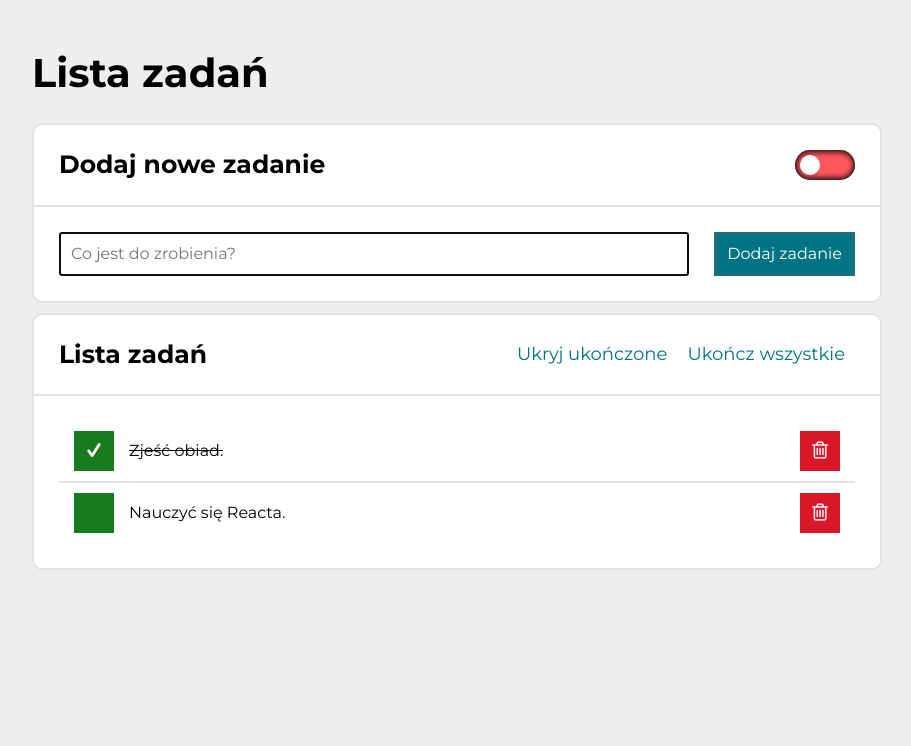
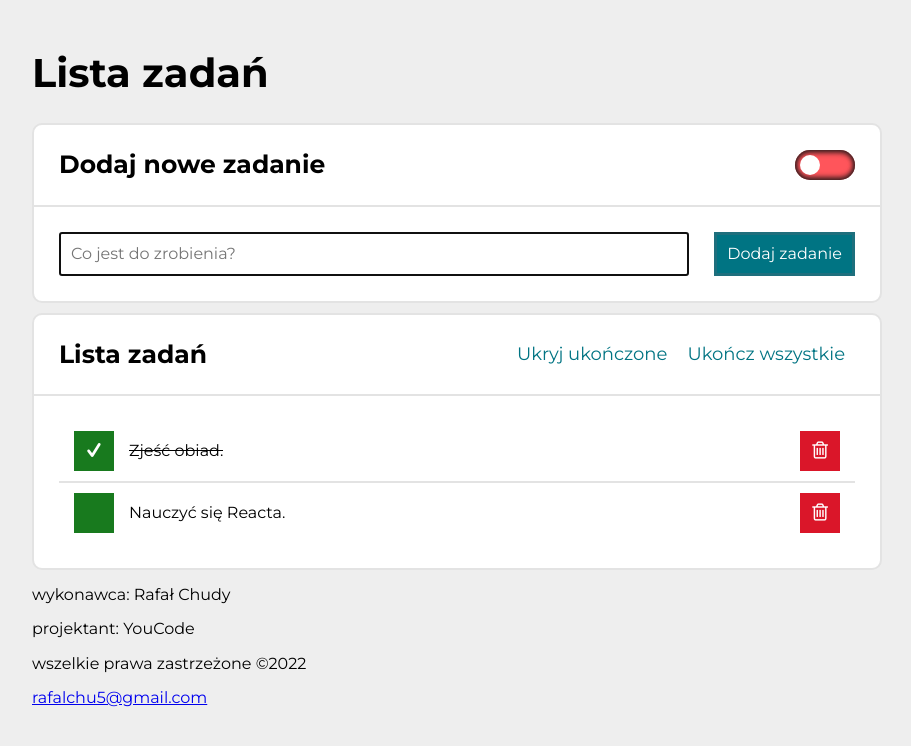
Before and after one commit to Rafal-1999/To-Do-List-React, a React (Create React App) app: page / in a window 1280 px wide. Shown: the top 746 px of the page, without its empty margins (183-1094 px from the left). Built offline with nearby package versions, Linux system fonts and the light colour scheme.

Commit message:
Created component Footer

```diff
--- a/package.json
+++ b/package.json
@@ -1,6 +1,6 @@
 {
   "name": "to-do-list-react",
-  "version": "4.29.0",
+  "version": "4.30.0",
   "private": true,
   "homepage": "https://rafal-1999.github.io/To-Do-List-React/",
   "dependencies": {
--- a/src/App.js
+++ b/src/App.js
@@ -6,6 +6,7 @@ import ToggleButton from "./components/ToggleButton";
 import Form from "./components/Form";
 import Buttons from "./components/Buttons";
 import Tasks from "./components/Tasks";
+import Footer from "./components/Footer";
 
 function App() {
     const [tasks, setTasks] = useState([
@@ -77,6 +78,7 @@ function App() {
 
     return (
         // Homework from the module 8 Frontend Developer
+        <>
             <main>
                 <Section>
                     <Header title="Lista zadań" />
@@ -121,6 +123,16 @@ function App() {
                     />
                 </Section>
             </main>
+            <Footer
+                creator="Rafał Chudy"
+                designer="YouCode"
+                copyright="wszelkie prawa zastrzeżone"
+                year="2022"
+                socialLink="https://github.com/Rafal-1999"
+                socialName="GitHub"
+                email="rafalchu5@gmail.com"
+            />
+        </>
     );
 }
 
--- /dev/null
+++ b/src/components/Footer/index.js
@@ -0,0 +1,60 @@
+const Footer = ({
+    creator,
+    designer,
+    copyright,
+    year,
+    socialLink,
+    socialName,
+    socialIcon,
+    email
+}) => (
+    <footer className="footer">
+        <div className="footer__left-side">
+            {creator && (
+                <p className="footer__content">
+                    wykonawca: <span className="footer__highlighted">
+                        {creator}
+                    </span>
+                </p>
+            )}
+            {designer && (
+                <p className="footer__content">
+                    projektant: <span className="footer__highlighted">
+                        {designer}
+                    </span>
+                </p>
+            )}
+            {copyright && year && (
+                <p className="footer__content">
+                    {copyright} <span className="footer__highlighted">
+                        &copy;{year}
+                    </span>
+                </p>
+            )}
+        </div>
+        <div className="footer__right-side">
+            {socialLink && socialName && socialIcon && (
+                <a
+                    href={socialLink}
+                    className="footer__link"
+                    target="_blank"
+                    title={socialName}
+                >
+                    {socialName}
+                    <i className={`footer__icon ${socialIcon}`}></i>
+                </a>
+            )}
+            {email && (
+                <a
+                    href={`mailto:${email}`}
+                    className="footer__link"
+                    title={`Napisz do: ${email}`}
+                >
+                    {email}
+                </a>
+            )}
+        </div>
+    </footer>
+);
+
+export default Footer;
```
Lines whose indentation alone changed are shown as unchanged.
